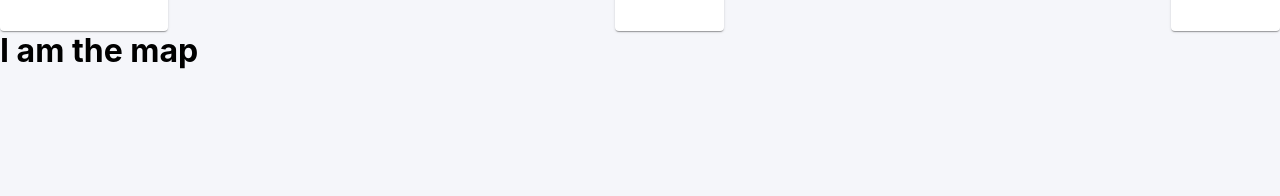
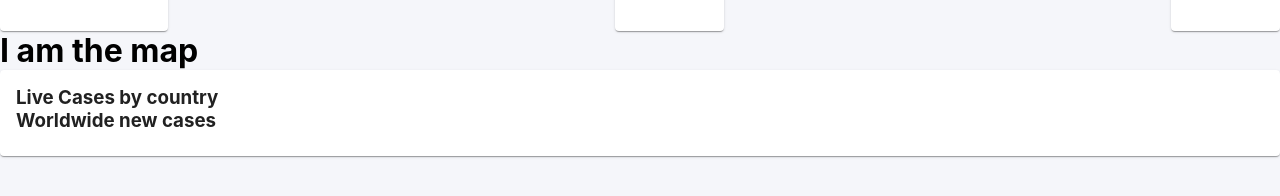
Before and after one commit to harshg28101999/COVID-19-Tracker, a React (Create React App) app: page / in a window 1280 px wide. Shown: the part 162-358 px from the top of the page. Built offline with nearby package versions, Linux system fonts and the light colour scheme; no server answers.

Commit message:
Add files via upload

```diff
--- a/src/App.js
+++ b/src/App.js
@@ -2,7 +2,9 @@ import React, {useState, useEffect} from 'react';
 import {
   MenuItem,
   FormControl,
-  Select
+  Select,
+  Card,
+  CardContent
 } from "@material-ui/core"
 
 import InfoBox from './InfoBox'
@@ -37,6 +39,7 @@ function App() {
 
   return (
     <div className="app">
+      <div className="app__left">
         <div className="app__header">
           <h1>COVID-19 Tracker</h1>
           <FormControl className="app_dropdown">
@@ -66,11 +69,19 @@ function App() {
         {/* Infobox = COVID Recoveries */}
         {/* Infobox */}
 
-      {/* Table */}
-      {/* Graph */}
-
         {/* Map */}
         <Map />
+      </div>
+
+      <Card className="app__right">
+        <CardContent>
+          <h3>Live Cases by country</h3>
+          {/* Table */}
+          <h3>Worldwide new cases</h3>
+          {/* Graph */}
+        </CardContent>
+      </Card>
+
     </div>
   );
 }
```
Lines whose indentation alone changed are shown as unchanged.
